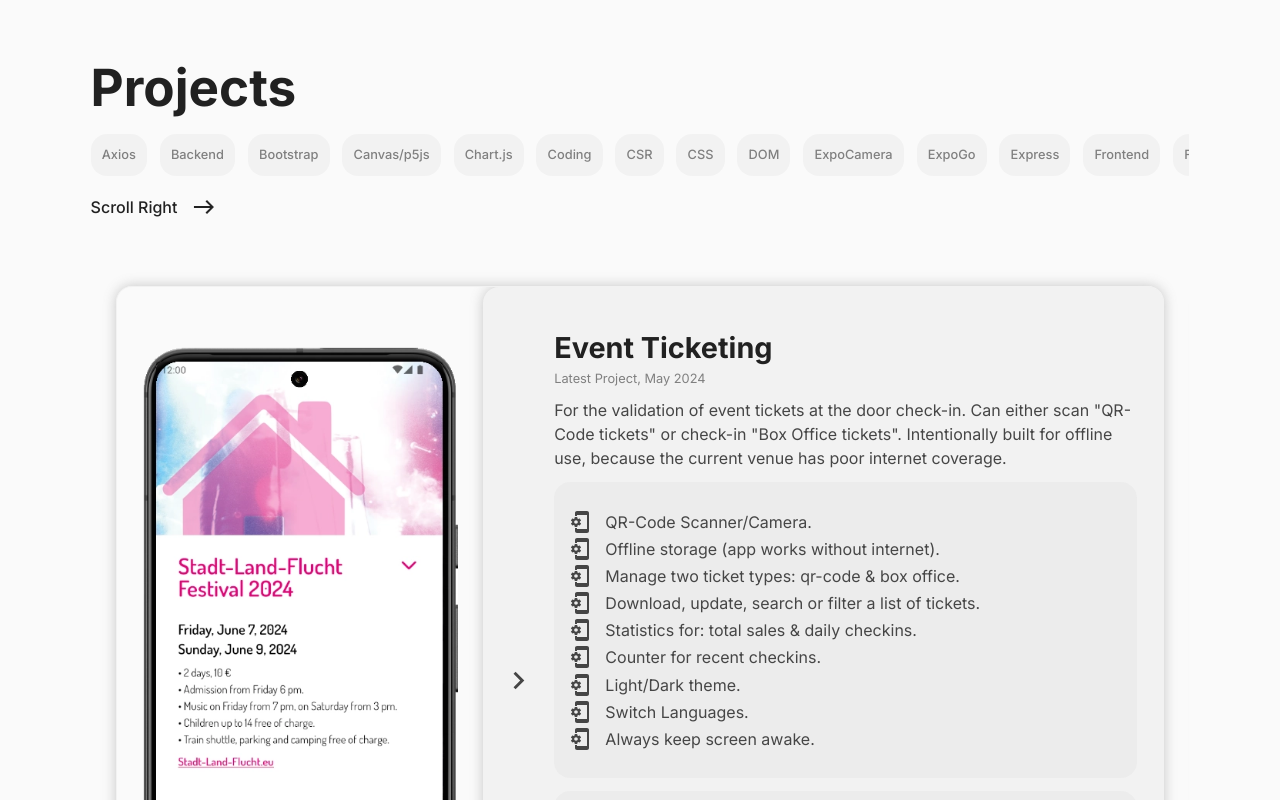
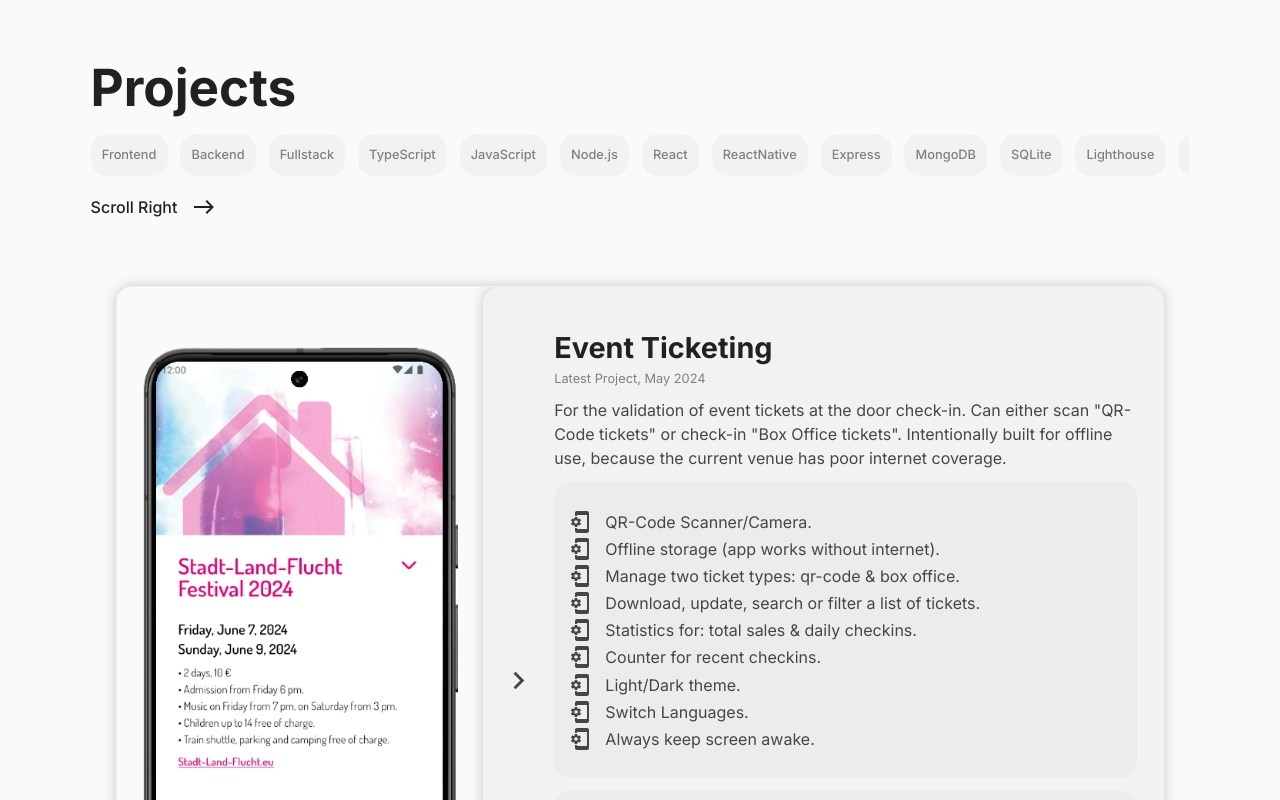
Before and after one commit to gunnar-miklis/portfolio, a React (Vite) app: page / in a window 1280 px wide. Shown: the part 1760-2560 px from the top of the page. Built offline with nearby package versions, Linux system fonts and the light colour scheme.

Commit message:
further abstract filter feature + change filter behavior

```diff
--- a/src/components/gallery/ProjectsFilter.tsx
+++ b/src/components/gallery/ProjectsFilter.tsx
@@ -1,5 +1,6 @@
 import { type Dispatch, type SetStateAction, useEffect, useState } from 'react';
-import { type Project, type ProjectsType } from '../../data/projects';
+import { type ProjectsType } from '../../data/projects';
+import { type FiltersType, filters } from '../../data/filter';
 import '@/styles/gallery/projects-filter.css';
 
 interface ProjectsFilterProps {
@@ -13,27 +14,8 @@ export default function ProjectsFilter({
   filteredProjects,
   setFilteredProjects,
 }: ProjectsFilterProps) {
-  const [activeFilters, setActiveFilters] = useState<string[]>([]);
-  const [inactiveFilters, setInactiveFilters] = useState<string[]>([]);
-
-  // INACTIVE FILTERS (inital): get filter options dynamically: extract technologies from projects
-  useEffect(() => {
-    // extract technologies from all projects and merge them
-    const allTechs: string[] = [];
-    Object.values(projects).forEach((project: Project) =>
-      project.technologies.forEach((tech: string) => allTechs.push(tech)),
-    );
-    // filter by unique / remove duplicates
-    const filteredTechs: string[] = [];
-    allTechs.forEach((tech: string) =>
-      !filteredTechs.includes(tech) ? filteredTechs.push(tech) : null,
-    );
-    // sort them alphabetically
-    const copy = Array.from(filteredTechs);
-    const sortedTechs = copy.sort((a, b) => a.localeCompare(b));
-
-    setInactiveFilters(sortedTechs);
-  }, [projects]);
+  const [activeFilters, setActiveFilters] = useState<FiltersType>([]);
+  const [inactiveFilters, setInactiveFilters] = useState<FiltersType>(filters);
 
   // ACTIVE FILTERS: filter all projects by active filters or reset to show all projects
   useEffect(() => {
@@ -53,23 +35,24 @@ export default function ProjectsFilter({
   }, [activeFilters, projects, setFilteredProjects]);
 
   // HANDLE CHANGES: add or remove a selected filter from active filters list
-  function updateActiveFilters(clickedFilter: string): void {
-    if (!activeFilters.includes(clickedFilter)) {
-      // add to active filter
-      setActiveFilters((prevState: string[]) =>
-        [...prevState, clickedFilter].sort((a, b) => a.localeCompare(b)),
+  function updateActiveFilters(selectedFilter: string): void {
+    if (!activeFilters.includes(selectedFilter)) {
+      // add to active filter + sort by name
+      setActiveFilters((prevState: FiltersType) =>
+        [...prevState, selectedFilter].sort((a, b) => a.localeCompare(b)),
       );
-      const updatedFilters = inactiveFilters.filter((filter: string) => filter !== clickedFilter);
+      const updatedFilters = inactiveFilters.filter((filter: string) => filter !== selectedFilter);
       // remove from inactive filter
       setInactiveFilters(updatedFilters);
     } else {
       // remove from active filter
-      const updatedFilters = activeFilters.filter((filter: string) => filter !== clickedFilter);
+      const updatedFilters = activeFilters.filter((filter: string) => filter !== selectedFilter);
       setActiveFilters(updatedFilters);
-      // add to inactive filter
-      setInactiveFilters((prevState: string[]) =>
-        [...prevState, clickedFilter].sort((a, b) => a.localeCompare(b)),
+      // add to inactive filter + sort back to inital position
+      const sortedFilters: FiltersType = filters.filter(
+        (filter) => inactiveFilters.includes(filter) || selectedFilter === filter,
       );
+      setInactiveFilters(sortedFilters);
     }
     // jump back to first item
     const galleryFilter = document.querySelector('.gallery-filter');
--- /dev/null
+++ b/src/data/filter.ts
@@ -0,0 +1,49 @@
+import { type Project, projects } from './projects';
+
+export type FiltersType = string[];
+
+// for setting static inactiveFilters for component: ProjectsFilter.tsx
+export const filters: FiltersType = [
+  'Frontend',
+  'Backend',
+  'Fullstack',
+  'TypeScript',
+  'JavaScript',
+  'Node.js',
+  'React',
+  'ReactNative',
+  'Express',
+  'MongoDB',
+  'SQLite',
+  'Lighthouse',
+  'Authentication',
+  'MaterialUI',
+  'CI',
+  'CI/CD',
+  'REST',
+  'SPA',
+  'SSR',
+  'CSR',
+  'OOP',
+  'Accessibility',
+];
+
+// for setting inactiveFilters dynamically at the inital component (ProjectsFilter.tsx) mount
+// get filters: extract technologies from projects
+export function getFiltersFromProjects(): FiltersType {
+  // extract technologies from all projects and merge them
+  const allTechs: FiltersType = [];
+  Object.values(projects).forEach((project: Project) =>
+    project.technologies.forEach((tech: string) => allTechs.push(tech)),
+  );
+  // filter by unique / remove duplicates
+  const filteredTechs: FiltersType = [];
+  allTechs.forEach((tech: string) =>
+    !filteredTechs.includes(tech) ? filteredTechs.push(tech) : null,
+  );
+  // sort them alphabetically
+  const copy = Array.from(filteredTechs);
+  const sortedTechs = copy.sort((a, b) => a.localeCompare(b));
+
+  return sortedTechs;
+}
--- a/src/data/projects.tsx
+++ b/src/data/projects.tsx
@@ -1,4 +1,4 @@
-import { ReactNode } from 'react';
+import { type ReactNode } from 'react';
 import PhoneGearIcon from '@mui/icons-material/PhonelinkSetup';
 import LooksOneIcon from '@mui/icons-material/LooksOne';
 import LooksTwoIcon from '@mui/icons-material/LooksTwo';
@@ -98,7 +98,15 @@ export const projects: ProjectsType = {
     id: 2,
     title: 'Portfolio - Gunnar Miklis',
     date: 'Jun 2024',
-    technologies: ['Frontend', 'TypeScript', 'React', 'Vite', 'Lighthouse'],
+    technologies: [
+      'Frontend',
+      'Accessibility',
+      'CI/CD',
+      'TypeScript',
+      'React',
+      'Vite',
+      'Lighthouse',
+    ],
     liveDemo: 'https://gunnar-miklis.netlify.app/',
     sourceCode: 'https://github.com/gunnar-miklis/portfolio',
     imageSources: [portfolio],
@@ -107,9 +115,9 @@ export const projects: ProjectsType = {
         <>
           <p>
             Discover a user-centric approach and explore a blend of frontend and backend skills
-            coupled with a unique personality. Specializing in TypeScript, Node.js, Next.js, React,
-            and more. Emphasizing high software quality including maintainability, scalability,
-            security, and usability. Open to work and available for collaboration.
+            coupled with a unique personality. Expertise in TypeScript, Node.js, Next.js, React, and
+            more. Emphasizing high software quality including maintainability, scalability,
+            security, and usability.
           </p>
           <div className='feature-list' title='Features' aria-label='Features'>
             <ul className='list'>
@@ -135,6 +143,10 @@ export const projects: ProjectsType = {
     date: 'Sep 2023',
     technologies: [
       'Fullstack',
+      'CSR',
+      'SPA',
+      'REST',
+      'CI/CD',
       'JavaScript',
       'Node.js',
       'Express',
@@ -160,7 +172,7 @@ export const projects: ProjectsType = {
     title: 'Tip Calculator',
     category: 'Practice.Learn.Improve.',
     date: 'Aug 2023',
-    technologies: ['Frontend', 'JavaScript', 'React', 'Vite', 'MaterialUI', 'JSS'],
+    technologies: ['Frontend', 'CI/CD', 'JavaScript', 'React', 'Vite', 'MaterialUI', 'JSS'],
     liveDemo: 'https://main--tip-calculator-57d393.netlify.app/',
     sourceCode:
       'https://github.com/gunnar-miklis/frontend-challenges/tree/main/tip-calculator/solutions/react-mui',
@@ -290,6 +302,9 @@ export const projects: ProjectsType = {
     date: 'Apr 2023',
     technologies: [
       'Frontend',
+      'DRY',
+      'KISS',
+      'OOP',
       'HMTL',
       'CSS',
       'JavaScript',
@@ -350,13 +365,16 @@ export const projects: ProjectsType = {
     technologies: [
       'Backend',
       'SSR',
+      'CRUD',
+      'CI',
       'JavaScript',
       'Node.js',
       'Express',
       'Handlebars',
       'MongoDB',
       'Mongoose',
-      'SessionAuthentication',
+      'Cookies/Session',
+      'Authentication',
     ],
     liveDemo: 'https://workout-tracker-repcount.cyclic.app/',
     sourceCode: 'https://github.com/gunnar-miklis/workout-tracker',
@@ -410,6 +428,9 @@ export const projects: ProjectsType = {
     technologies: [
       'Fullstack',
       'CSR',
+      'SPA',
+      'REST',
+      'CI/CD',
       'JavaScript',
       'Node.js',
       'React',
@@ -417,7 +438,7 @@ export const projects: ProjectsType = {
       'Chart.js',
       'Express',
       'JSONWebToken',
-      'JWTAuthentication',
+      'Authentication',
       'MongoDB',
       'Mongoose',
     ],
@@ -466,7 +487,7 @@ export const projects: ProjectsType = {
     technologies: ['Coding', 'JavaScript', 'RegularExpression'],
     sourceCode: 'https://github.com/gunnar-miklis/coding-challenges',
     imageSources: [
-      'https://www.codewars.com/packs/assets/logo-square-red-big-dark-text.2e091298.png',
+      'https://raw.githubusercontent.com/codewars/branding/master/light-text-logo-vertical.png',
     ],
     content: (
       <>
@@ -503,7 +524,7 @@ export const projects: ProjectsType = {
     id: 12,
     title: 'TypeScript Learning Path',
     category: 'Practice.Learn.Improve.',
-    technologies: ['Coding', 'TypeScript', 'Node.js'],
+    technologies: ['Coding', 'TypeScript'],
     sourceCode: 'https://github.com/gunnar-miklis/learn-typescript/tree/main/ms-learning-path',
     imageSources: [tsLearning],
     content: (
@@ -555,7 +576,7 @@ export const projects: ProjectsType = {
     id: 13,
     title: 'Curious for more?',
     technologies: ['GitHub'],
-    imageSources: ['https://github.githubassets.com/assets/GitHub-Logo-ee398b662d42.png'],
+    imageSources: ['https://github.githubassets.com/assets/GitHub-Mark-ea2971cee799.png'],
     content: (
       <p>
         Explore more projects on my{' '}
```
